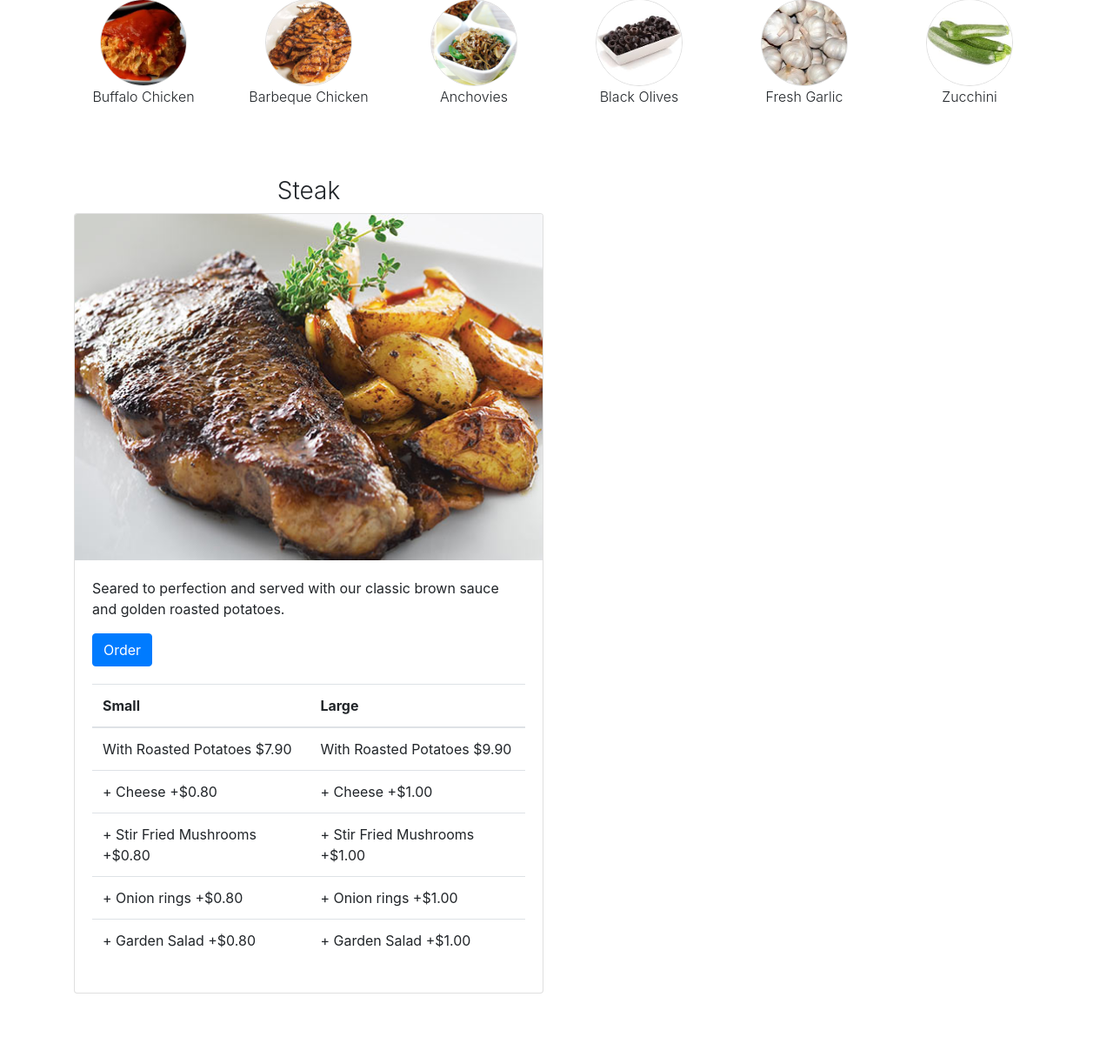
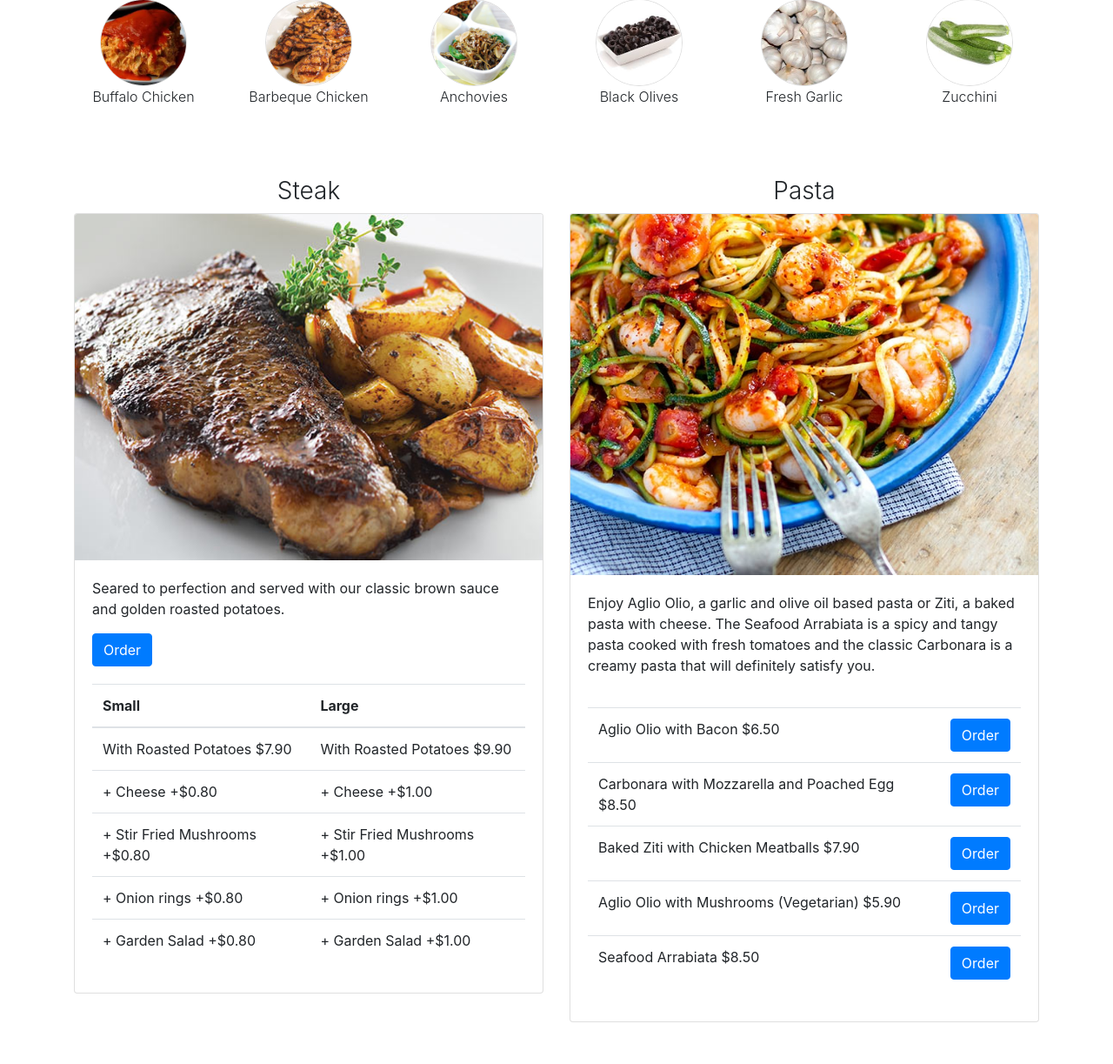
Before and after one commit to kangyeelim/restaurant-site, a Django app: page / in a window 1280 px wide. Shown: the part 1923-3146 px from the top of the page at 87% size. Before the commit the page ends 3065 px from the top, so only its background shows below. Run offline with Django 3.2, Linux system fonts and the light colour scheme; some libraries are stand-ins or nearby versions.

Commit message:
Added template for pasta.

```diff
--- a/orders/admin.py
+++ b/orders/admin.py
@@ -1,6 +1,6 @@
 from django.contrib import admin
 
-from .models import Topping, Pizza, CustomisedPizza, Order, SubmittedOrder, CustomisedSteak, Steak, Steakside
+from .models import Topping, Pizza, CustomisedPizza, Order, SubmittedOrder, CustomisedSteak, Steak, Steakside, Pasta
 # Register your models here.
 
 class CustomisedPizzaAdmin(admin.ModelAdmin):
@@ -13,6 +13,7 @@ class OrderAdmin(admin.ModelAdmin):
     inlines = [
         CustomisedPizzaInline,
     ]
+    filter_horizontal = ("pastas",)
 
 admin.site.register(Topping)
 admin.site.register(Pizza)
@@ -22,3 +23,4 @@ admin.site.register(SubmittedOrder)
 admin.site.register(CustomisedSteak)
 admin.site.register(Steak)
 admin.site.register(Steakside)
+admin.site.register(Pasta)
--- a/orders/models.py
+++ b/orders/models.py
@@ -44,3 +44,8 @@ class CustomisedSteak(models.Model):
     sides = models.ManyToManyField(Steakside, blank=True)
     order = models.ForeignKey(Order, on_delete=models.CASCADE, related_name="steaks")
     done = models.CharField(max_length=64, default="done")
+
+class Pasta(models.Model):
+    type = models.CharField(max_length=64)
+    price = models.DecimalField(max_digits=6, decimal_places=2)
+    order = models.ManyToManyField(Order, related_name="pastas", blank=True)
--- a/orders/templates/orders/index.html
+++ b/orders/templates/orders/index.html
@@ -254,7 +254,7 @@
       </div>
   </div>
   <div style="height:80px"></div>
-  <div class="row align-items-center">
+  <div class="row">
   <div class="col">
     <h3 class="font-weight-light" style="text-align:center">Steak</h3>
     <div class="card w-100 mx-auto" style="width: 18rem; align:center">
@@ -317,6 +317,71 @@
     </div>
   </div>
   <div class="col">
+    <h3 class="font-weight-light" style="text-align:center">Pasta</h3>
+    <div class="card w-100 mx-auto" style="width: 18rem; align:center">
+      <img src="../static/orders/img/pasta.jpg" class="card-img-top" alt="Seafood Arrabiata">
+      <div class="card-body">
+          <p class="card-text">Enjoy Aglio Olio, a garlic and olive oil based pasta or Ziti, a baked pasta with
+            cheese. The Seafood Arrabiata is a spicy and tangy pasta cooked with fresh tomatoes and the classic
+            Carbonara is a creamy pasta that will definitely satisfy you.</p>
+      <div style="height:20px"></div>
+      <table class="card-table table">
+          <!--<thead>
+            <tr>
+              <th>Selection</th>
+              <th>Large</th>
+            </tr>
+          </thead>-->
+          <tbody>
+            <tr>
+              <td>
+              Aglio Olio with Bacon $6.50
+              </td>
+              <td>
+
+                <a href="#" class="btn btn-primary">Order</a>
+              </td>
+            </tr>
+            <tr>
+              <td>
+                Carbonara with Mozzarella and Poached Egg $8.50
+              </td>
+              <td>
+
+                <a href="#" class="btn btn-primary">Order</a>
+              </td>
+            </tr>
+            <tr>
+              <td>
+                Baked Ziti with Chicken Meatballs $7.90
+              </td>
+              <td>
+
+                <a href="#" class="btn btn-primary">Order</a>
+              </td>
+            </tr>
+            <tr>
+              <td>
+                Aglio Olio with Mushrooms (Vegetarian) $5.90
+              </td>
+              <td>
+
+                <a href="#" class="btn btn-primary">Order</a>
+              </td>
+            </tr>
+            <tr>
+              <td>
+               Seafood Arrabiata $8.50
+              </td>
+              <td>
+
+              <a href="#" class="btn btn-primary">Order</a>
+              </td>
+            </tr>
+          </tbody>
+        </table>
+      </div>
+    </div>
   </div>
 </div>
 
--- a/orders/urls.py
+++ b/orders/urls.py
@@ -24,5 +24,7 @@ urlpatterns = [
     path("addsteak", views.addsteak, name="addsteak"),
     path('getsteakprice', views.getsteakprice, name="getsteakprice"),
     path("<int:id>/removesteak", views.removesteak, name="removeSteak"),
-    path("location", views.location, name="location")
+    path("location", views.location, name="location"),
+    #path("<type>/addpasta", views.addpasta, name="addpasta"),
+    #path("<int:id>/removepasta", views.removePasta, name="removepasta")
 ]
--- a/orders/views.py
+++ b/orders/views.py
@@ -7,7 +7,7 @@ from decimal import *
 from django.views.decorators.http import require_http_methods
 
 from datetime import datetime
-from .models import Pizza, Topping, CustomisedPizza, Order, SubmittedOrder, CustomisedSteak, Steak, Steakside
+from .models import Pizza, Topping, CustomisedPizza, Order, SubmittedOrder, CustomisedSteak, Steak, Steakside, Pasta
 
 # Create your views here.
 
@@ -71,6 +71,16 @@ def addsteak(request):
             customisedSteak.sides.add(side)
         request.session.get("steaks").append(customisedSteak.id)
         return render(request, "orders/index.html")
+
+"""
+def addpasta(request, type):
+    if not request.user.is_authenticated:
+        return render(request, "orders/login.html", {"message": 'Please sign in to order.'})
+    pasta = Pasta.objects.all().filter(type=type).get()
+    pasta.order.add(Order.objects.get(id=request.session.get("order")))
+    request.session.get("pastas").append(pasta.id)
+    return render(request, "orders/index.html")
+"""
 
 def getsteakprice(request):
     if request.method == 'POST':
@@ -146,6 +156,15 @@ def cart(request):
     context = getFoodsAndTotal(request)
     return render(request, "orders/cart.html", context, {"message": None})
 
+"""
+def calculatePastaTotal(request):
+    total = Decimal(0)
+    for pasta_id in request.session.get("pastas"):
+        pasta = Pasta.objects.get(id=pasta_id)
+        total = total + pasta.price
+    return total
+"""
+
 def getFoodsAndTotal(request):
     pizzas = []
     if request.session.get("pizzas") is None:
@@ -157,12 +176,18 @@ def getFoodsAndTotal(request):
     for steak_id in request.session.get("steaks"):
         steak = CustomisedSteak.objects.get(id=steak_id)
         steaks.append(steak)
-
-    total = calculateTotal(request) + calculateSteakTotal(request)
+    """
+    pastas = []
+    for pasta_id in request.session.get('pastas'):
+        pasta = Pasta.objects.get(id=pasta_id)
+        pastas.append(pasta)
+    """
+    total = calculateTotal(request) + calculateSteakTotal(request) #+ calculatePastaTotal(request)
     context = {
         "pizzas": pizzas,
         "total": total,
-        "steaks": steaks
+        "steaks": steaks#,
+        #"pastas": pastas
     }
     return context
 
@@ -174,6 +199,7 @@ def removePizza(request, id):
     context = getFoodsAndTotal(request)
     return render(request, "orders/cart.html", context, {"message": "Removed from cart."})
 
+
 def removesteak(request, id):
     if not request.user.is_authenticated:
         return render(request, "orders/login.html", {"message": None}) #done
@@ -182,11 +208,22 @@ def removesteak(request, id):
     context = getFoodsAndTotal(request)
     return render(request, "orders/cart.html", context, {"message": "Removed from cart."})
 
+"""
+def removePasta(request, id):
+    if not request.user.is_authenticated:
+        return render(request, "orders/login.html", {"message": None}) #done
+    pasta = Pasta.objects.get(id=id)
+    order_id = request.session.get("order")
+    pasta.order.remove(Order.objects.get(id=order_id))
+    request.session.get("pastas").remove(id)
+    context = getFoodsAndTotal(request)
+    return render(request, "orders/cart.html", context, {"message": "Removed from cart."})
+"""
 
 def submitorder(request):
     order = Order.objects.get(id=request.session.get("order"))
     order.order_time = datetime.now()
-    order.bill = calculateTotal(request) + calculateSteakTotal(request)
+    order.bill = calculateTotal(request) + calculateSteakTotal(request) + calculatePastaTotal(request)
     order.save()
     submittedOrder = SubmittedOrder(order = order)
     submittedOrder.save()
@@ -200,6 +237,7 @@ def initialiseSession(request):
     request.session['order'] = order.id
     request.session['pizzas'] = []
     request.session['steaks'] = []
+    request.session['pastas'] = []
 
 def calculateTotal(request):
     total = Decimal(0)
```
Also changed, not shown: orders/templates/orders/adminview.html (+9 -0 lines), orders/templates/orders/cart.html (+14 -2 lines), orders/templates/orders/orderdetails.html (+9 -0 lines), db.sqlite3, orders/migrations/0014_pasta.py (added), orders/migrations/0015_auto_20200525_2154.py (added), orders/migrations/0016_auto_20200525_2202.py (added), orders/static/orders/img/pasta.jpg (added).
